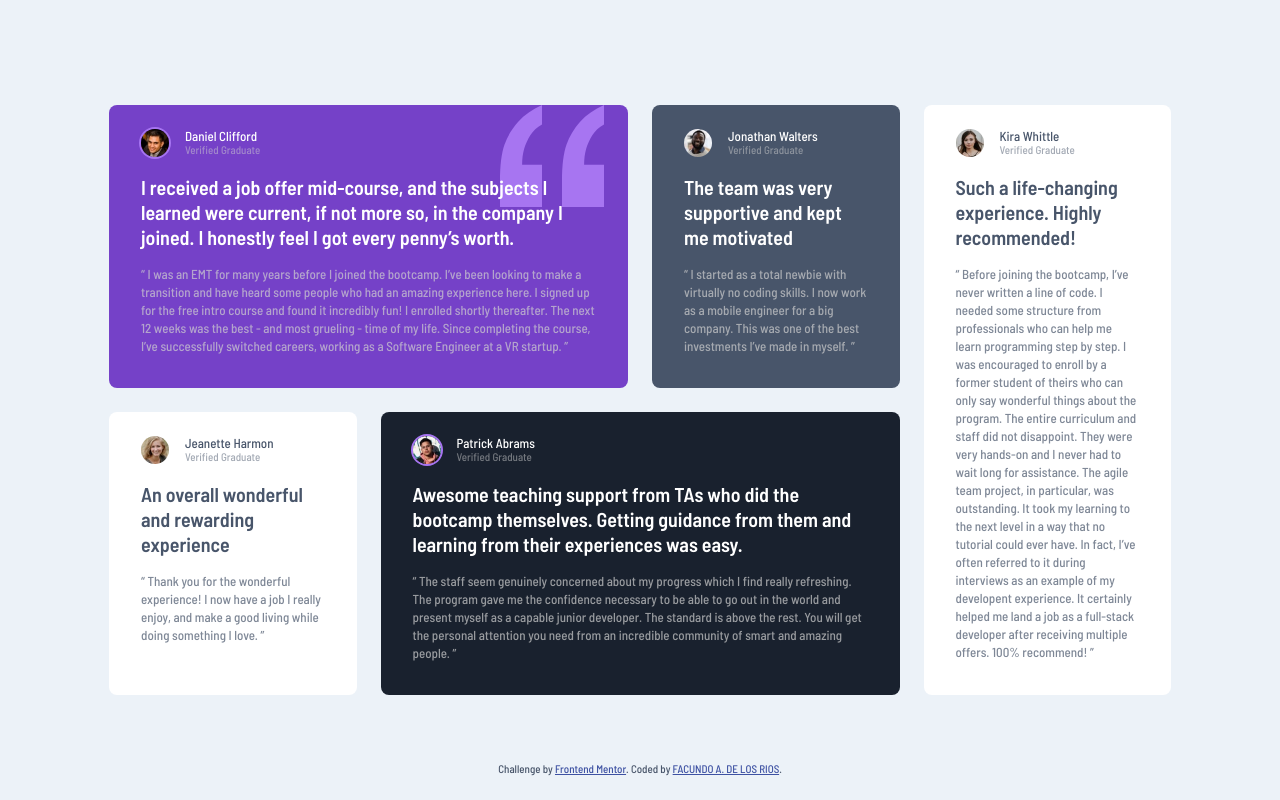
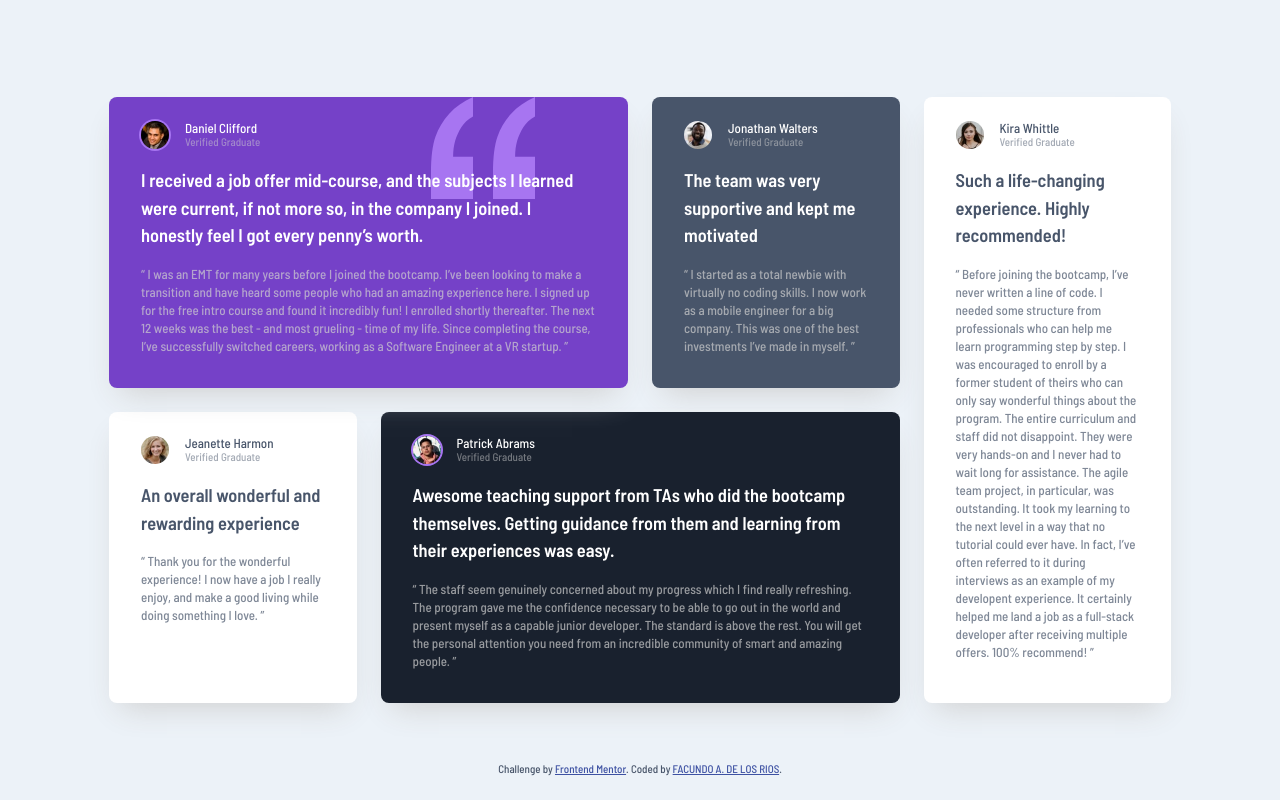
Before and after one commit to FacundoDLR/Testimonials-grid-section, a plain HTML site: page index.html in a window 1280 px wide. Drawn offline with nearby package versions, Linux system fonts and the light colour scheme.

Commit message:
fix: fixed some fragments of CSS code and README updated

```diff
--- a/style.css
+++ b/style.css
@@ -5,14 +5,14 @@
   --font-primary: "Barlow Semi Condensed", sans-serif;
 
   /* TIPOGRAFÍA */
-  --font-size-lg: 1.25rem; /* 20px */
+  --font-size-lg: 1.15rem; /* 20px */
   --font-size-md: 0.8125rem; /* 13px */
   --font-size-sm: 0.6875rem; /* 11px */
 
   --font-weight-semiBold: 600;
   --font-weight-medium: 500;
 
-  --line-height-title: 1.25;
+  --line-height-title: 1.5;
   --line-height-description: 1.3846154;
 
   /* COLOR */
@@ -90,6 +90,7 @@ main {
 .card {
   padding: var(--spacing350) var(--spacing400) var(--spacing400);
   border-radius: var(--spacing50);
+  box-shadow: 0px 15px 30px -11px var(--Light-gray);
 
   & .user__info {
     display: flex;
@@ -170,13 +171,17 @@ main {
   }
 }
 
-@media (width >= 768px){
+@media (width >= 920px){
   main{
     grid-template-columns: repeat(4, minmax(0, 1fr));
     grid-template-rows: repeat(2, minmax(0, 1fr));
   }
   .card:first-child{
     grid-column: 1/3;
+
+    & .bg-pattern{
+      right: 5.8rem;
+    }
   }
   .card:nth-child(3){
     grid-row-start: 2;
```
Also changed, not shown: 2 other files.
